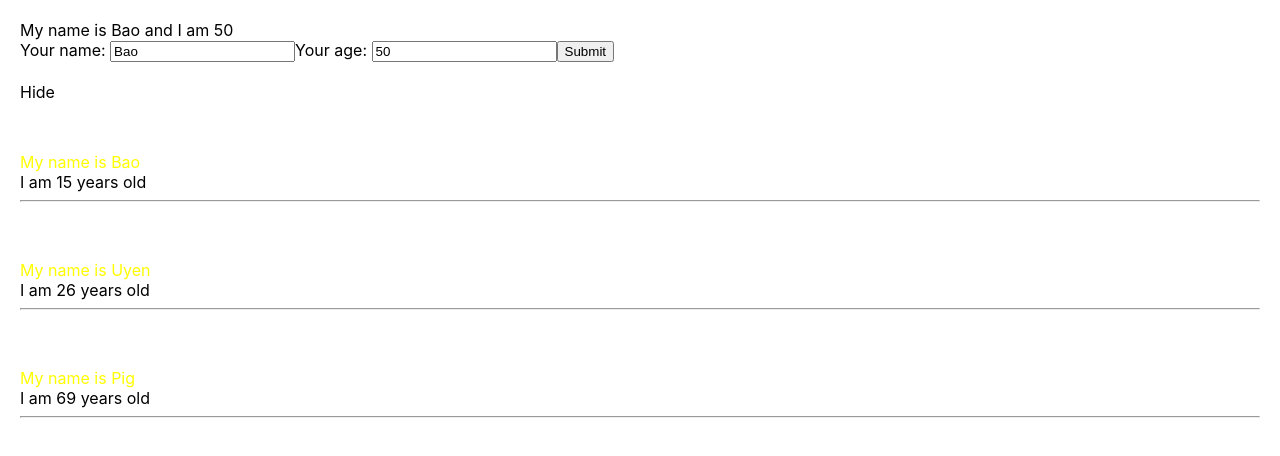
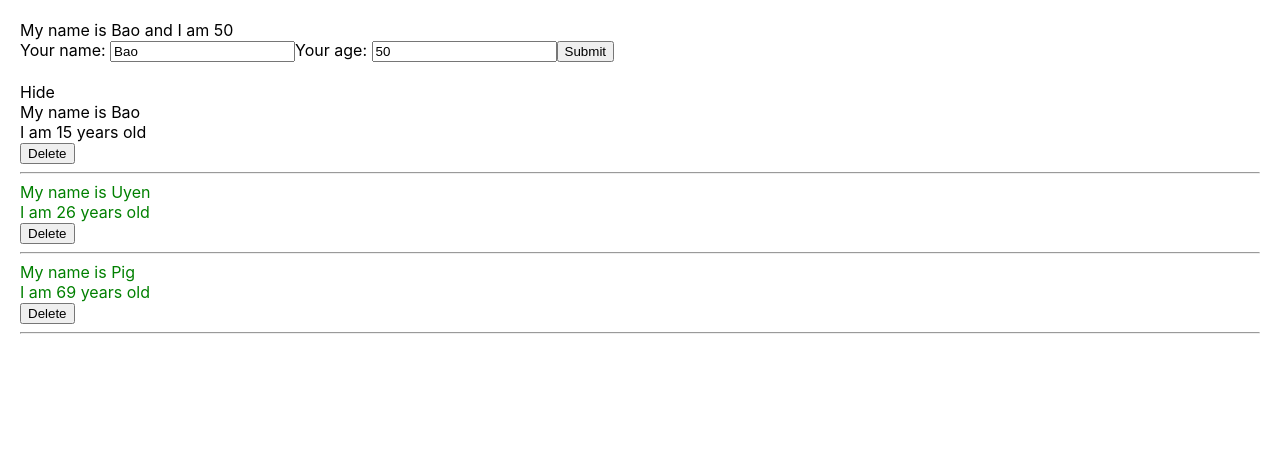
Before and after one commit to baogtrang/Classified-Ads, a React (Create React App) app: page / in a window 1280 px wide. Shown: the top 456 px of the page. Built offline with nearby package versions, Linux system fonts and the light colour scheme.

Commit message:
delete user with filter

```diff
--- a/src/App.js
+++ b/src/App.js
@@ -3,13 +3,11 @@ import "./App.scss";
 import { useDispatch, useSelector } from "react-redux";
 import { increaseCounter, decreaseCounter } from "./redux/action/counterAction";
 import MyComponent from "./components/MyComponent";
-
 import React from "react";
-
 class App extends React.Component {
   render() {
     return (
-      <div>
+      <div clasName="app-container">
         <MyComponent />
       </div>
     )
--- a/src/components/AddUser.js
+++ b/src/components/AddUser.js
@@ -7,7 +7,7 @@ class AddUser extends React.Component {
         age: 50,
     };
 
-    handleOnChangeInput = (event) => {
+    handleOnChangeName = (event) => {
         this.setState({
             name: event.target.value,
         });
@@ -36,7 +36,7 @@ class AddUser extends React.Component {
                     <label>Your name: </label>
                     <input
                         value={this.state.name}
-                        onChange={(event) => this.handleOnChangeInput(event)}
+                        onChange={(event) => this.handleOnChangeName(event)}
                         type='text'
                     />
                     <label>Your age: </label>
--- a/src/components/DisplayInfo.js
+++ b/src/components/DisplayInfo.js
@@ -1,5 +1,6 @@
 import React from "react";
-import './DisplayInfo.scss';
+import "./DisplayInfo.scss";
+import logo from "./../logo.svg";
 
 class DisplayInfo extends React.Component {
     state = {
@@ -20,18 +21,28 @@ class DisplayInfo extends React.Component {
                     </span>
                 </div>
                 {this.state.isShowUserList &&
-                    <div>
+                    <>
                         {userList.map((user, index) => {
+                            console.log('userList:', userList)
                             return (
-                                <div key={user.id} className={+user.age > 18 ? "green" : "pink"}>
-                                    <div style={{ color: "yellow", paddingTop: "50px" }}>My name is {user.name}</div>
-                                    <div>I am {user.age} years old</div>
+                                <div key={user.id} className={+user.age > 18 ? "green" : "red"}>
+                                    <div>
+                                        <div >My name is {user.name}</div>
+                                        <div>I am {user.age} years old</div>
+                                    </div>
+                                    <div>
+                                        <button onClick={() => {
+                                            this.props.handleDeleteUser(user.id)
+                                        }}>
+                                            Delete
+                                        </button>
+                                    </div>
                                     <hr />
                                 </div>
                             )
                         })
                         }
-                    </div>
+                    </>
                 }
             </div>
 
--- a/src/components/DisplayInfo.scss
+++ b/src/components/DisplayInfo.scss
@@ -1,7 +1,12 @@
-display-info-container {
+.display-info-container {
     .pink {
         color: pink;}
 
     .green {
         color: green;}
+
+    img {
+        width: 400px;
+        height: 400px;
+    }
 }
--- a/src/components/MyComponent.js
+++ b/src/components/MyComponent.js
@@ -5,30 +5,35 @@ import DisplayInfo from "./DisplayInfo";
 class MyComponent extends React.Component {
   state = {
     userList: [
-      { id: 1, name: "Bao", age: "15" },
-      { id: 2, name: "Uyen", age: "26" },
-      { id: 3, name: "Pig", age: "69" },
+      { id: 1, name: "Bao", age: 15 },
+      { id: 2, name: "Uyen", age: 26 },
+      { id: 3, name: "Pig", age: 69 },
     ]
   }
   handleAddUser = (userObject) => {
-    // let userListNew = this.state.userList;
-    // userListNew.unshift(userObject)
-    // console.log('userListNew:', userListNew)
-    // this.setState({ userList: userListNew })
     this.setState({
       userList: [userObject, ...this.state.userList]
     })
   }
+  handleDeleteUser = (userId) => {
+    let userListClone = [...this.state.userList];
+    userListClone = userListClone.filter(item => item.id !== userId);
+    this.setState({ userList: userListClone }); // Fix here
+  }
   render() {
     //DRY: Don't Repeat Yourself
     return (
-      <div>
+      <>
+        <div className="a">
           <AddUser handleAddUser={this.handleAddUser} />
           <br />
           <DisplayInfo
             userList={this.state.userList}
+            handleDeleteUser={this.handleDeleteUser}
           />
         </div>
+        <div className="b"></div>
+      </>
     );
   }
 }
```
Lines whose indentation alone changed are shown as unchanged.
